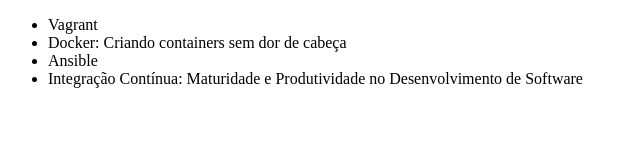
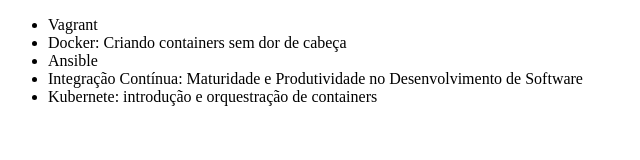
Before and after one commit to Leodolzane/alura-git, a plain HTML site: page index.html in a window 1280 px wide. Shown: the whole page, without its empty margins (0-640 px from the left). Drawn offline with Linux system fonts and the light colour scheme.

```diff
--- a/index.html
+++ b/index.html
@@ -10,6 +10,7 @@
         <li>Docker: Criando containers sem dor de cabeça</li>
         <li>Ansible</li>
         <li>Integração Contínua: Maturidade e Produtividade no Desenvolvimento de Software</li>
+        <li>Kubernete: introdução e orquestração de containers</li>
     </ul>
 </body>
 </html>
```
